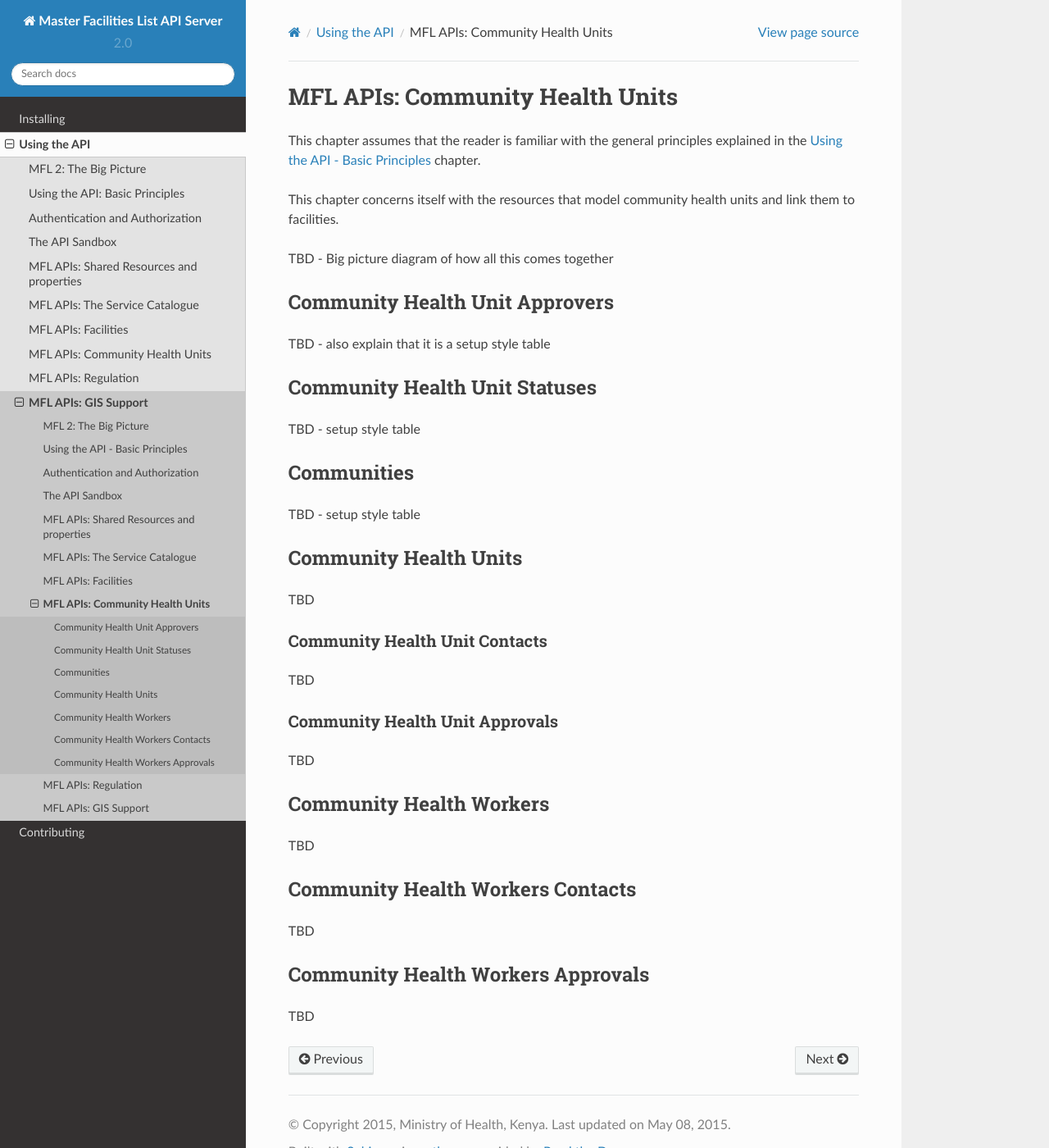
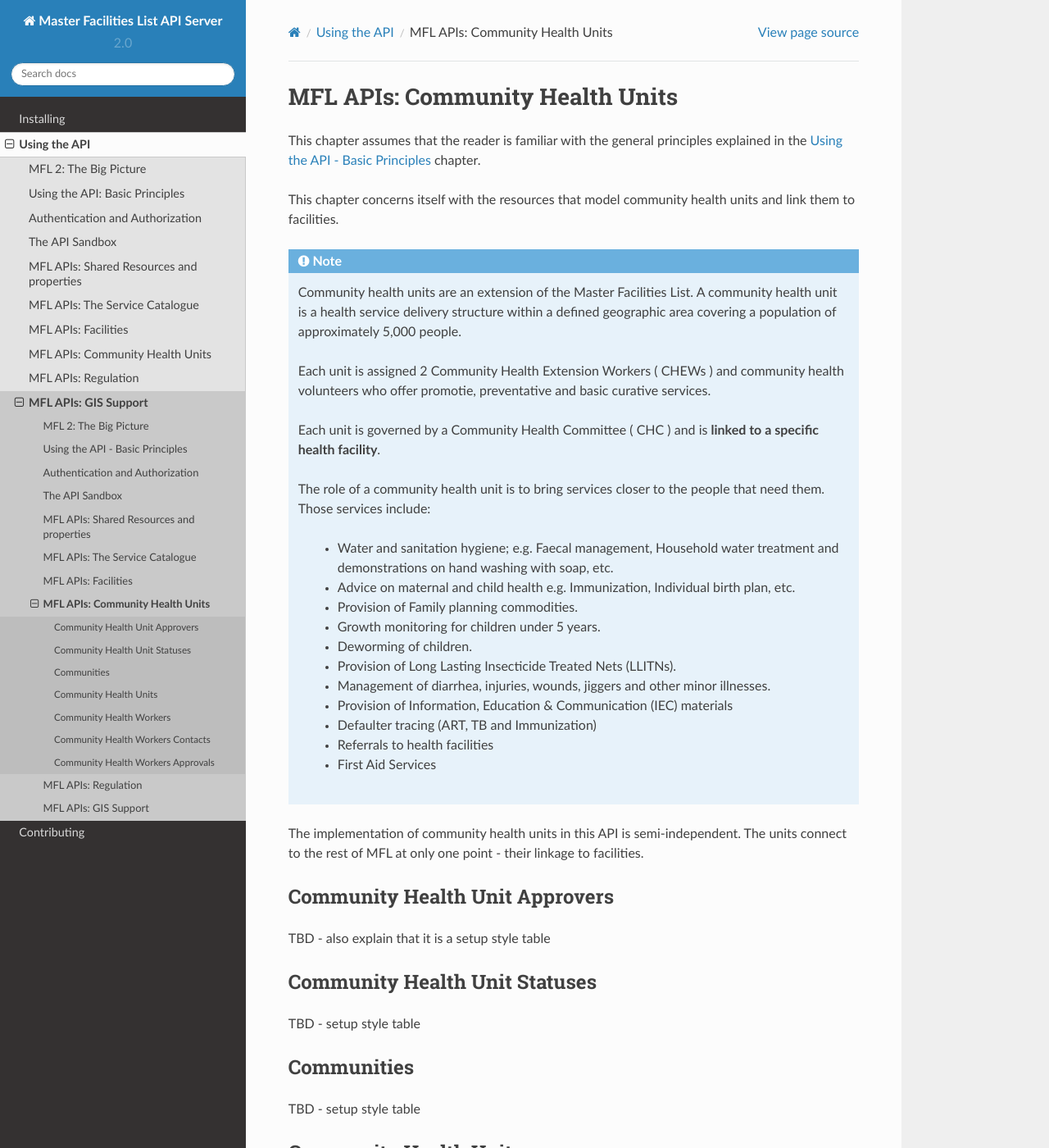
Before and after one commit to MasterFacilityList/mfl_api, a Sphinx documentation site: the page built from docs/getting_started/community_health_units.rst, in a window 1280 px wide and 1400 px high. Shown: the whole window at 82% size. Built offline with Sphinx 7.4.7 and the Read the Docs theme 2.0.0, drawn with Linux system fonts in a browser that asks for light colours.

```diff
--- a/docs/contributing/workflow.rst
+++ b/docs/contributing/workflow.rst
@@ -1,6 +1,8 @@
 Workflow
 ==========
-TBD - **all the content below is preliminary**
+This project uses the `GitFlow Workflow`_.
+
+ .. _`GitFlow Workflow`: https://www.atlassian.com/git/tutorials/comparing-workflows/gitflow-workflow
 
 In summary:
 
--- a/docs/getting_started/community_health_units.rst
+++ b/docs/getting_started/community_health_units.rst
@@ -6,7 +6,37 @@
 This chapter concerns itself with the resources that model community health
 units and link them to facilities.
 
-TBD - Big picture diagram of how all this comes together
+.. note::
+
+    Community health units are an extension of the Master Facilities List. A
+    community health unit is a health service delivery structure within a
+    defined geographic area covering a population of approximately 5,000
+    people.
+
+    Each unit is assigned 2 Community Health Extension Workers ( CHEWs ) and community health volunteers who offer promotie, preventative and basic
+    curative services.
+
+    Each unit is governed by a Community Health Committee ( CHC ) and is
+    **linked to a specific health facility**.
+
+    The role of a community health unit is to bring services closer to the
+    people that need them. Those services include:
+
+        * Water and sanitation hygiene; e.g. Faecal management, Household water treatment and demonstrations on hand washing with soap, etc.
+        * Advice on maternal and child health e.g. Immunization, Individual birth plan, etc.
+        * Provision of Family planning commodities.
+        * Growth monitoring for children under 5 years.
+        * Deworming of children.
+        * Provision of Long Lasting Insecticide Treated Nets (LLITNs).
+        * Management of diarrhea, injuries, wounds, jiggers and other minor illnesses.
+        * Provision of Information, Education & Communication (IEC) materials
+        * Defaulter tracing (ART, TB and Immunization)
+        * Referrals to health facilities
+        * First Aid Services
+
+The implementation of community health units in this API is semi-independent.
+The units connect to the rest of MFL at only one point - their linkage to
+facilities.
 
 Community Health Unit Approvers
 ----------------------------------
```
